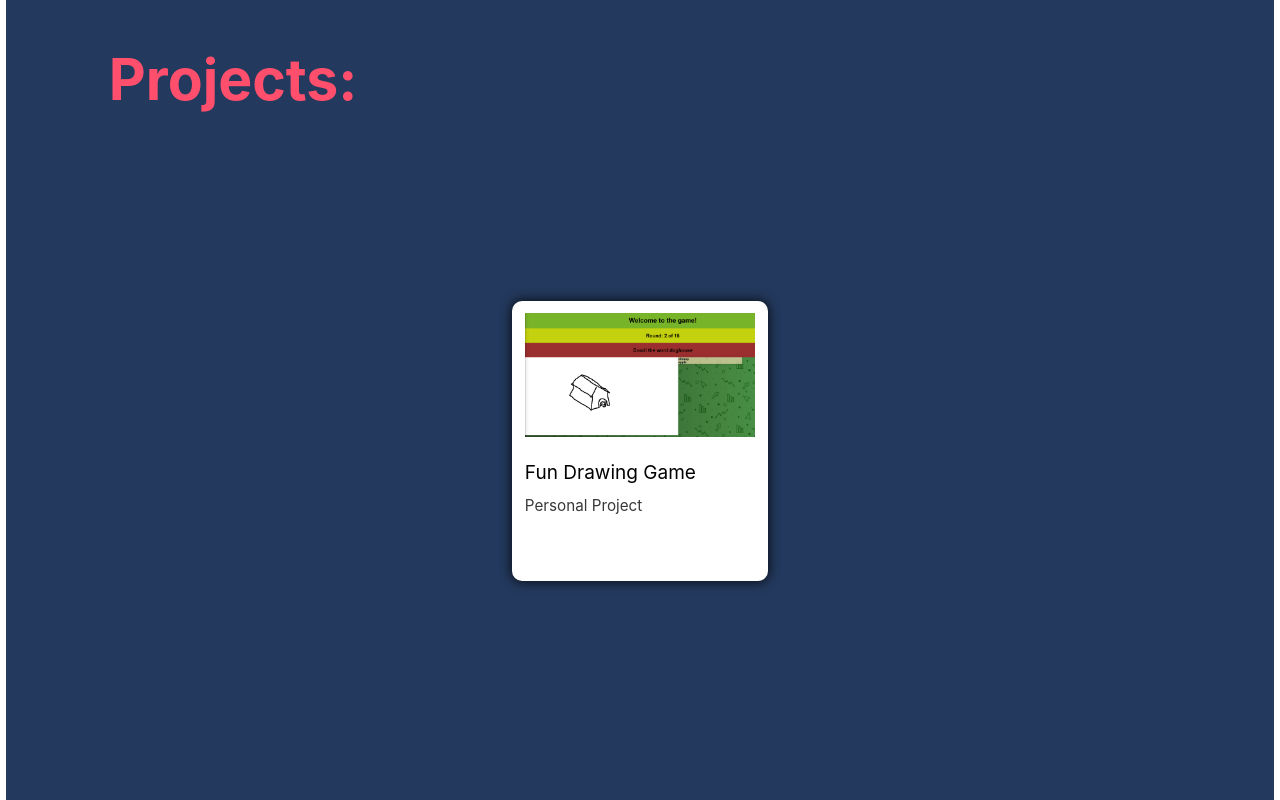
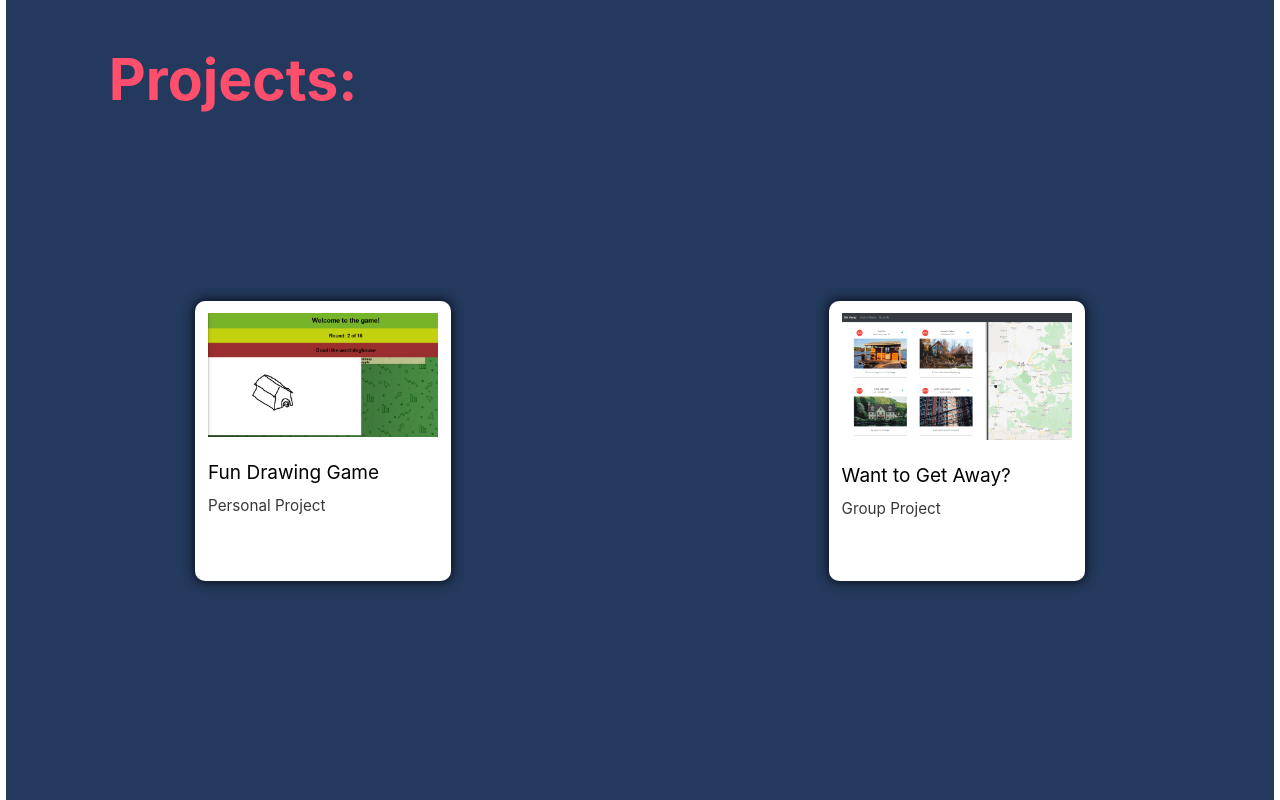
Before and after one commit to mfunderburk15/portfolio, a Next.js app: page / in a window 1280 px wide. Shown: the part 2400-3200 px from the top of the page. Built offline with nearby package versions, Linux system fonts and the light colour scheme.

Commit message:
finished GetAway component

```diff
--- a/Components/GetAway.js
+++ b/Components/GetAway.js
@@ -0,0 +1,14 @@
+import styles from "../styles/Home.module.css";
+export default function GetAway() {
+  return (
+    <a href="https://getaway.dev">
+      <div className={styles.des}>
+        <img src="/GetAway.png" className={styles.desImg} />
+        <div className={styles.desCon}>
+          <p className={styles.desTitle}>Want to Get Away?</p>
+          <p className={styles.desPro}>Group Project</p>
+        </div>
+      </div>
+    </a>
+  );
+}
--- a/Components/Projects.js
+++ b/Components/Projects.js
@@ -1,11 +1,13 @@
 import styles from "../styles/Home.module.css";
 import Doodl from "./Doodl.js";
+import GetAway from "./GetAway.js";
 export default function Projects() {
   return (
     <div className={styles.projects} id="Projects">
       <h2 className={styles.projectsTitle}>Projects:</h2>
       <div className={styles.projectsContainer}>
         <Doodl />
+        <GetAway />
       </div>
     </div>
   );
```
Also changed, not shown: public/GetAway.png (added).
